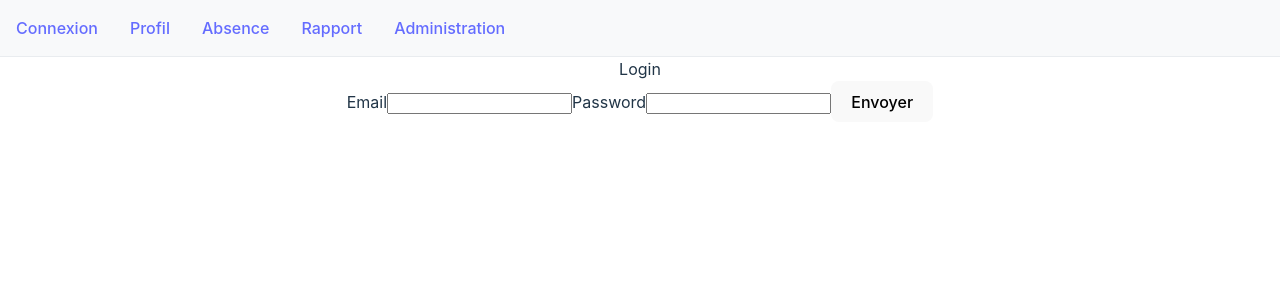
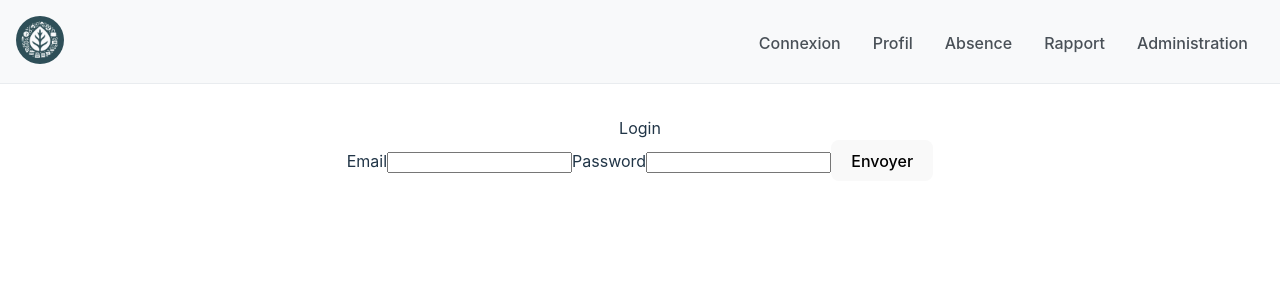
Before and after one commit to diginamic-projet-final-gp4/projet_final_gcjf, a React (Vite) app in the folder frontend/: page / in a window 1280 px wide. Shown: the top 300 px of the page. Built offline with nearby package versions, Linux system fonts and the light colour scheme.

Commit message:
Change body & navbar
Link -> a
& css

```diff
--- a/frontend/index.html
+++ b/frontend/index.html
@@ -3,7 +3,7 @@
 
 <head>
   <meta charset="UTF-8" />
-  <link rel="icon" type="image/svg+xml" href="/vite.svg" />
+  <link rel="icon" type="image/jpg" href="/logo.jpg" />
   <meta name="viewport" content="width=device-width, initial-scale=1.0" />
   <title>GCJF</title>
 </head>
--- a/frontend/src/components/Body/Body.css
+++ b/frontend/src/components/Body/Body.css
@@ -1,9 +1,42 @@
 .site-navigation {
   display: flex;
-  padding: 1rem 0;
+  justify-content: space-between;
+  padding-top: 1.2rem;
+  padding-bottom: 1rem;
   background-color: #f8f9fa;
   border-bottom: 1px solid #e9ecef;
   width: 100%;
+  height: 3em;
+  margin-bottom: 2em;
+}
+
+.navbar-logo {
+  display: flex;
+  align-items: center;
+  justify-content: center;
+  align-content: center;
+  padding-left: 1rem;
+
+  img {
+    border-radius: 50%;
+    width: auto;
+    height: 3em;
+    padding: 0 auto;
+    margin: 0 auto;
+  }
+
+  a {
+    padding: 0 auto;
+    margin: 0 auto;
+  }
+}
+
+.navbar-links {
+  display: flex;
+  padding-right: 1rem;
+  align-items: center;
+  justify-content: center;
+  align-content: center;
 }
 
 ul {
@@ -16,3 +49,8 @@ ul {
 li {
   padding: 0 1rem;
 }
+
+li a {
+  text-decoration: none;
+  color: #495057;
+}
--- a/frontend/src/components/Body/Body.jsx
+++ b/frontend/src/components/Body/Body.jsx
@@ -1,4 +1,4 @@
-import { BrowserRouter as Router, Routes, Route, Link } from "react-router-dom";
+import { BrowserRouter as Router, Routes, Route } from "react-router-dom";
 import "./Body.css";
 
 import Login from "../../pages/Login/Login";
@@ -16,21 +16,27 @@ import TraitementAbs from "../../pages/Administration/TraitementAbs";
 function Nav() {
   return (
     <nav className="site-navigation">
+      <div className="navbar-logo">
+        <a href="/">
+          <img src="./logo.jpg" alt="logo" />
+        </a>
+      </div>
+      <div className="navbar-links">
         <ul>
           <li>
-          <Link to="/">Connexion</Link>
+            <a href="/">Connexion</a>
           </li>
           <li>
-          <Link to="/profile">Profil</Link>
+            <a href="/profile">Profil</a>
           </li>
           <li>
-          <Link to="/absence">Absence</Link>
+            <a href="/absence">Absence</a>
           </li>
           <li>
-          <Link to="/rapport">Rapport</Link>
+            <a href="/rapport">Rapport</a>
           </li>
           <li>
-          <Link to="/admin">Administration</Link>
+            <a href="/admin">Administration</a>
           </li>
           {/* {user && (
 					<li className="site-nav-admin">
@@ -42,6 +48,7 @@ function Nav() {
 					</li>
 				)} */}
         </ul>
+      </div>
     </nav>
   );
 }
```
Also changed, not shown: frontend/public/logo.jpg (added). Lines whose indentation alone changed are shown as unchanged.
